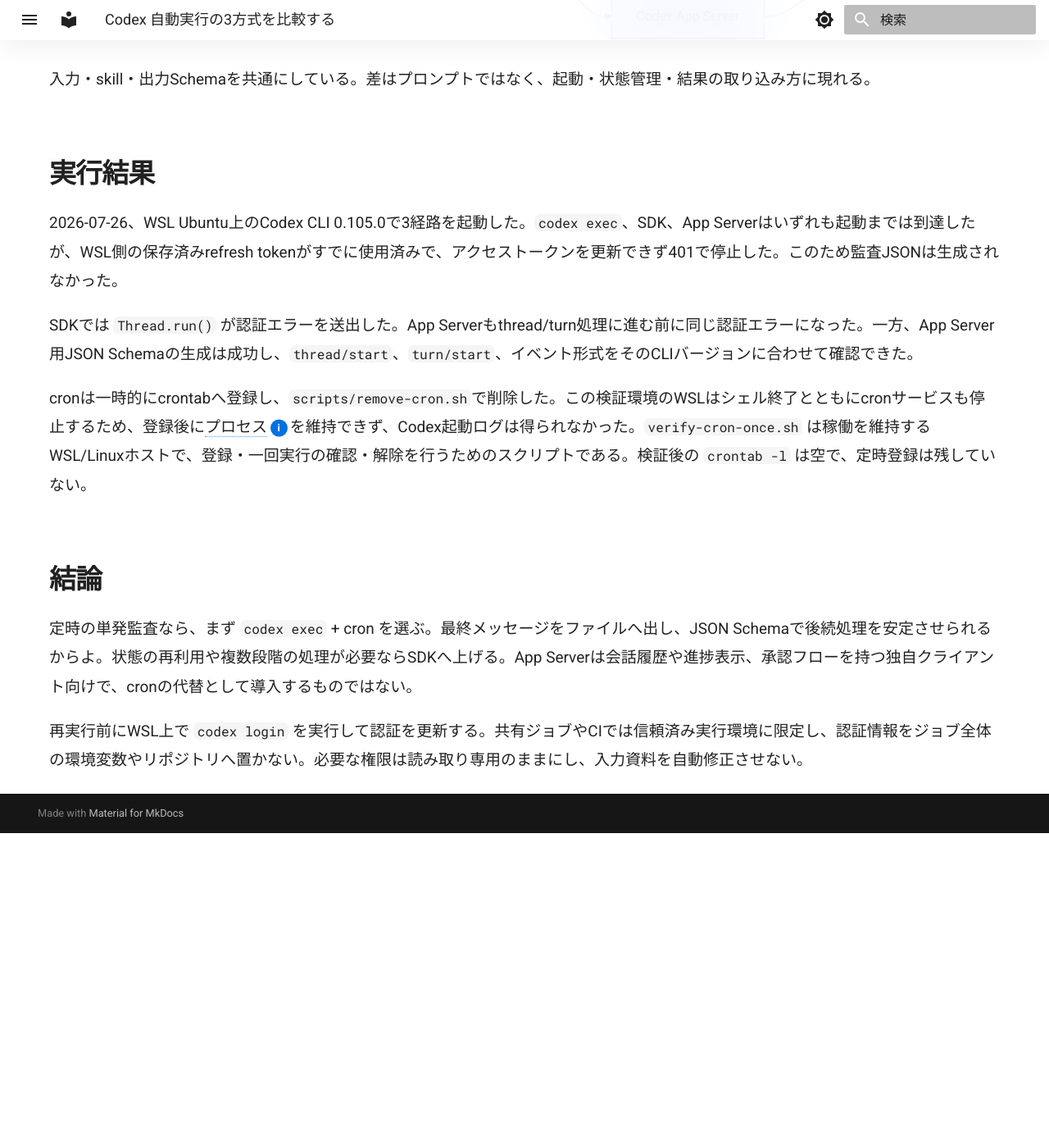
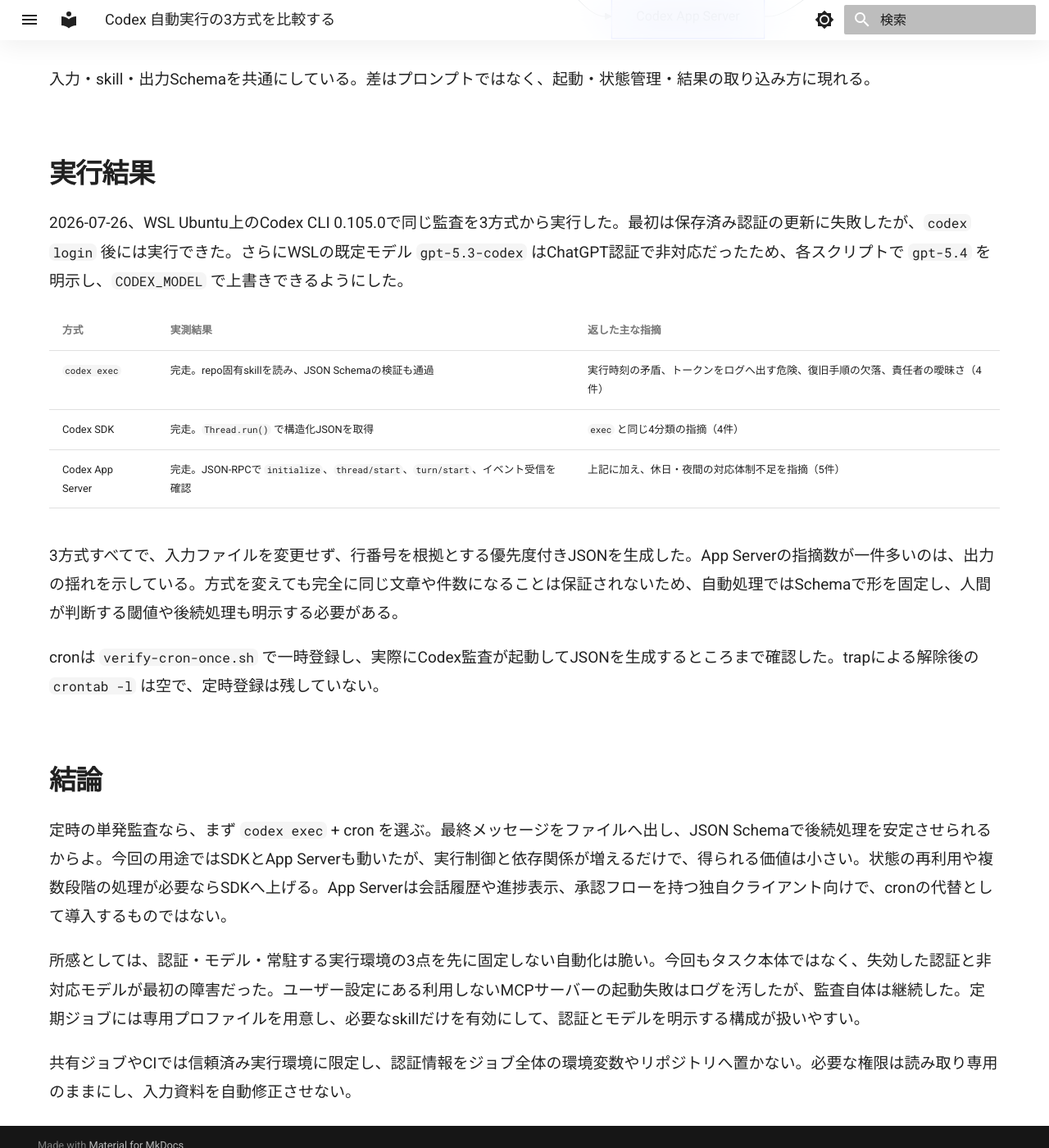
Before and after one commit to nyufufu777/my-wiki, an MkDocs documentation site: the page built from docs/practices/codex-automation.md, in a window 1280 px wide and 1400 px high, scrolled down 1127 px. Shown: the whole window at 82% size. Built offline with MkDocs 1.6.1 and Material for MkDocs 9.7.7, drawn with Linux system fonts in a browser that asks for light colours; before the commit the page ends 2143 px from its top, so only the background shows below that.

Commit message:
Record Codex automation results (#66)

```diff
--- a/docs/practices/codex-automation.md
+++ b/docs/practices/codex-automation.md
@@ -30,14 +30,22 @@
 
 ## 実行結果
 
-2026-07-26、WSL Ubuntu上のCodex CLI 0.105.0で3経路を起動した。`codex exec`、SDK、App Serverはいずれも起動までは到達したが、WSL側の保存済みrefresh tokenがすでに使用済みで、アクセストークンを更新できず401で停止した。このため監査JSONは生成されなかった。
+2026-07-26、WSL Ubuntu上のCodex CLI 0.105.0で同じ監査を3方式から実行した。最初は保存済み認証の更新に失敗したが、`codex login` 後には実行できた。さらにWSLの既定モデル `gpt-5.3-codex` はChatGPT認証で非対応だったため、各スクリプトで `gpt-5.4` を明示し、`CODEX_MODEL` で上書きできるようにした。
 
-SDKでは `Thread.run()` が認証エラーを送出した。App Serverもthread/turn処理に進む前に同じ認証エラーになった。一方、App Server用JSON Schemaの生成は成功し、`thread/start`、`turn/start`、イベント形式をそのCLIバージョンに合わせて確認できた。
+| 方式 | 実測結果 | 返した主な指摘 |
+| --- | --- | --- |
+| `codex exec` | 完走。repo固有skillを読み、JSON Schemaの検証も通過 | 実行時刻の矛盾、トークンをログへ出す危険、復旧手順の欠落、責任者の曖昧さ（4件） |
+| Codex SDK | 完走。`Thread.run()` で構造化JSONを取得 | `exec` と同じ4分類の指摘（4件） |
+| Codex App Server | 完走。JSON-RPCで `initialize`、`thread/start`、`turn/start`、イベント受信を確認 | 上記に加え、休日・夜間の対応体制不足を指摘（5件） |
 
-cronは一時的にcrontabへ登録し、`scripts/remove-cron.sh`で削除した。この検証環境のWSLはシェル終了とともにcronサービスも停止するため、登録後にプロセスを維持できず、Codex起動ログは得られなかった。`verify-cron-once.sh` は稼働を維持するWSL/Linuxホストで、登録・一回実行の確認・解除を行うためのスクリプトである。検証後の `crontab -l` は空で、定時登録は残していない。
+3方式すべてで、入力ファイルを変更せず、行番号を根拠とする優先度付きJSONを生成した。App Serverの指摘数が一件多いのは、出力の揺れを示している。方式を変えても完全に同じ文章や件数になることは保証されないため、自動処理ではSchemaで形を固定し、人間が判断する閾値や後続処理も明示する必要がある。
+
+cronは `verify-cron-once.sh` で一時登録し、実際にCodex監査が起動してJSONを生成するところまで確認した。trapによる解除後の `crontab -l` は空で、定時登録は残していない。
 
 ## 結論
 
-定時の単発監査なら、まず `codex exec` + cron を選ぶ。最終メッセージをファイルへ出し、JSON Schemaで後続処理を安定させられるからよ。状態の再利用や複数段階の処理が必要ならSDKへ上げる。App Serverは会話履歴や進捗表示、承認フローを持つ独自クライアント向けで、cronの代替として導入するものではない。
+定時の単発監査なら、まず `codex exec` + cron を選ぶ。最終メッセージをファイルへ出し、JSON Schemaで後続処理を安定させられるからよ。今回の用途ではSDKとApp Serverも動いたが、実行制御と依存関係が増えるだけで、得られる価値は小さい。状態の再利用や複数段階の処理が必要ならSDKへ上げる。App Serverは会話履歴や進捗表示、承認フローを持つ独自クライアント向けで、cronの代替として導入するものではない。
 
-再実行前にWSL上で `codex login` を実行して認証を更新する。共有ジョブやCIでは信頼済み実行環境に限定し、認証情報をジョブ全体の環境変数やリポジトリへ置かない。必要な権限は読み取り専用のままにし、入力資料を自動修正させない。
+所感としては、認証・モデル・常駐する実行環境の3点を先に固定しない自動化は脆い。今回もタスク本体ではなく、失効した認証と非対応モデルが最初の障害だった。ユーザー設定にある利用しないMCPサーバーの起動失敗はログを汚したが、監査自体は継続した。定期ジョブには専用プロファイルを用意し、必要なskillだけを有効にして、認証とモデルを明示する構成が扱いやすい。
+
+共有ジョブやCIでは信頼済み実行環境に限定し、認証情報をジョブ全体の環境変数やリポジトリへ置かない。必要な権限は読み取り専用のままにし、入力資料を自動修正させない。
```
